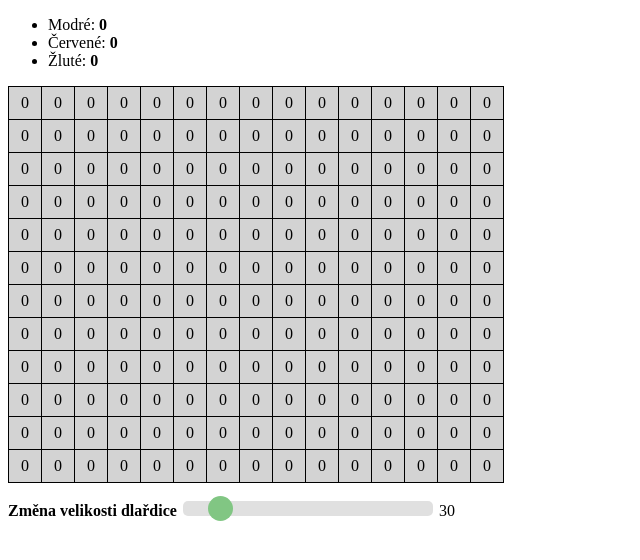
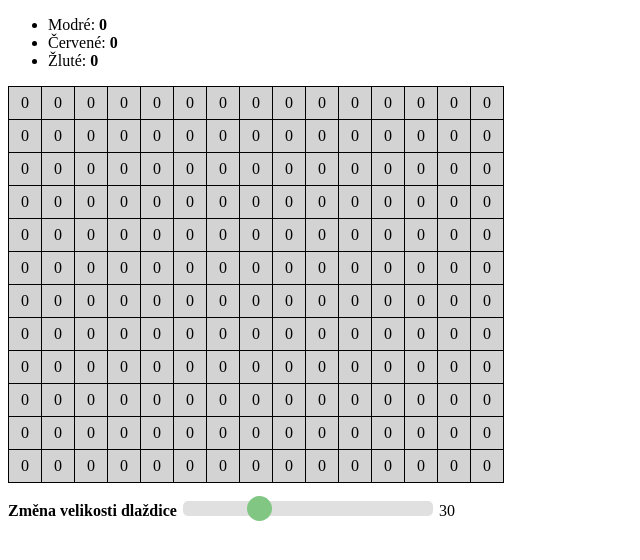
Before and after one commit to ondrejkolafa/TilesVelka, a plain HTML site: page index.html in a window 1280 px wide. Shown: the whole page, without its empty margins (0-640 px from the left). Drawn offline with Linux system fonts and the light colour scheme.

Commit message:
Tiles size fix #2

```diff
--- a/index.html
+++ b/index.html
@@ -21,8 +21,8 @@
     </table>
 
     <p class="slidecontainer">
-      <strong>Změna velikosti dlařdice</strong>
-      <input type="range" min="10" max="100" value="20" class="slider" id="myRange" onchange="updateSlider()">
+      <strong>Změna velikosti dlaždice</strong>
+      <input type="range" min="10" max="80" value="30" class="slider" id="myRange" onchange="updateSlider()">
       <span id='tile_width'>30</span>
     </p>
 
```
